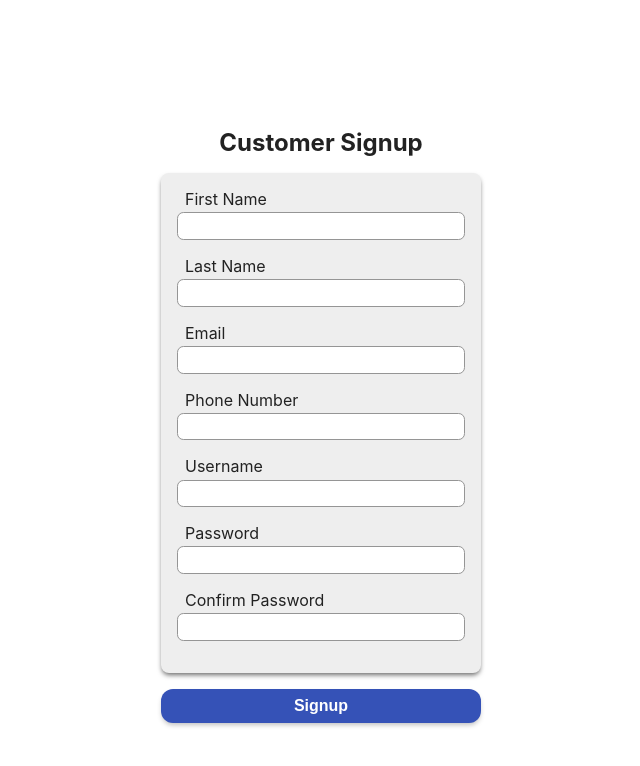
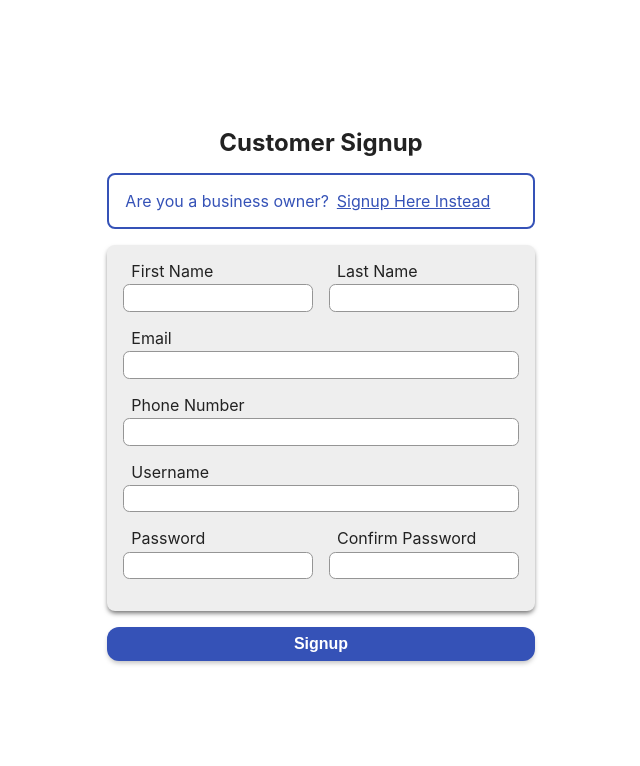
Before and after one commit to SEPT-MEDS/bookaroo, a React (Create React App) app in the folder frontend/: page /signup/customer in a window 1280 px wide. Shown: the top 766 px of the page, without its empty margins (319-959 px from the left). Built offline with nearby package versions, Linux system fonts and the light colour scheme.

Commit message:
Cleanup signup forms and add signup links

```diff
--- a/frontend/src/components/Notification/notificationStyle.js
+++ b/frontend/src/components/Notification/notificationStyle.js
@@ -1,9 +1,11 @@
 import styled from 'styled-components'
 
 export const Container = styled.div`
+  display: flex;
+  gap: .5em;
   padding: 1em;
   width: 100%;
-  color: ${p => p.theme.error};
+  color: ${p => p.theme.primary};
   background: ${p => p.theme.background};
   border-radius: .5rem;
   border: 2px solid currentColor;
@@ -12,4 +14,8 @@ export const Container = styled.div`
     color: ${p => p.theme.error};
     background: ${p => p.theme.errorBackground};
   }
+
+  a {
+    color: inherit;
+  }
 `
--- a/frontend/src/pages/BusinessSignupPage/BusinessSignupPage.js
+++ b/frontend/src/pages/BusinessSignupPage/BusinessSignupPage.js
@@ -1,6 +1,6 @@
 import React, { useState } from 'react'
 import { useForm } from 'react-hook-form'
-import { useHistory } from 'react-router'
+import { Link, useHistory } from 'react-router-dom'
 
 import { signup } from '../../services'
 
@@ -10,8 +10,9 @@ import {
   InputContainer,
   Heading,
   FieldsContainer,
-  ErrorNotification,
 } from './businessSignupPageStyle'
+
+import { Notification } from '../../components'
 
 
 const LoginPage = () => {
@@ -50,7 +51,11 @@ const LoginPage = () => {
     <Container>
       <Form onSubmit={handleSubmit(onSubmit)}>
         <Heading>Signup</Heading>
-        {error && <ErrorNotification>{error}</ErrorNotification>}
+        {error && <Notification isError={true}>{error}</Notification>}
+        <Notification>
+          Not a business owner?
+          <Link to='/signup/customer'>Signup Here Instead</Link>
+        </Notification>
         <FieldsContainer>
           <InputContainer>
             <label>First Name</label>
--- a/frontend/src/pages/CustomerSignupPage/CustomerSignupPage.js
+++ b/frontend/src/pages/CustomerSignupPage/CustomerSignupPage.js
@@ -1,6 +1,6 @@
 import React, { useState } from 'react'
 import { useForm } from 'react-hook-form'
-import { useHistory } from 'react-router'
+import { Link, useHistory } from 'react-router-dom'
 
 import { signup } from '../../services'
 import {
@@ -9,8 +9,9 @@ import {
   InputContainer,
   Heading,
   FieldsContainer,
-  ErrorNotification,
+  InputGroup
 } from './customerSignupPageStyle'
+import { Notification } from '../../components'
 
 const CustomerSignupPage = () => {
   const history = useHistory()
@@ -46,8 +47,13 @@ const CustomerSignupPage = () => {
     <Container>
       <Form onSubmit={handleSubmit(onSubmit)}>
         <Heading>Customer Signup</Heading>
-        {error && <ErrorNotification>{error}</ErrorNotification>}
+        {error && <Notification isError={true}>{error}</Notification>}
+        <Notification>
+          Are you a business owner?
+          <Link to='/signup/business'>Signup Here Instead</Link>
+        </Notification>
         <FieldsContainer>
+          <InputGroup>
             <InputContainer>
               <label>First Name</label>
               <input type="text" {...register('firstName', { required: true })} />
@@ -59,7 +65,7 @@ const CustomerSignupPage = () => {
               <input type="text" {...register('lastName', { required: true })} />
               {errors.lastName && 'This field is required'}
             </InputContainer>
-
+          </InputGroup>
           <InputContainer>
             <label>Email</label>
             <input type="email" {...register('email', { required: true })} />
@@ -78,6 +84,7 @@ const CustomerSignupPage = () => {
             {errors.username && 'This field is required'}
           </InputContainer>
 
+          <InputGroup>
             <InputContainer>
               <label>Password</label>
               <input
@@ -95,6 +102,7 @@ const CustomerSignupPage = () => {
               />
               {errors.confirmPassword && 'This field is required'}
             </InputContainer>
+          </InputGroup>
           <input type="hidden" {...register('type')} value="CUSTOMER"/>
           <input type="hidden" {...register('isEnabled')} value="true"/>
         </FieldsContainer>
--- a/frontend/src/pages/CustomerSignupPage/customerSignupPageStyle.js
+++ b/frontend/src/pages/CustomerSignupPage/customerSignupPageStyle.js
@@ -74,3 +74,9 @@ export const ErrorNotification = styled.div`
   border-radius: .5rem;
   border: 2px solid red;
 `
+
+export const InputGroup = styled.div`
+  display: grid;
+  grid-template-columns: 1fr 1fr;
+  gap: 1em;
+`
--- a/frontend/src/pages/LoginPage/LoginPage.js
+++ b/frontend/src/pages/LoginPage/LoginPage.js
@@ -1,6 +1,6 @@
 import React, { useState } from 'react'
 import { useForm } from 'react-hook-form'
-import { useHistory } from 'react-router'
+import { Link, useHistory } from 'react-router-dom'
 
 import { login } from '../../services'
 import { useAuth } from '../../hooks'
@@ -9,7 +9,8 @@ import {
   Form,
   InputContainer,
   Heading,
-  FieldsContainer
+  FieldsContainer,
+  LinkContainer
 } from './loginPageStyle'
 import { Notification } from '../../components'
 
@@ -60,6 +61,10 @@ const LoginPage = () => {
             />
             {errors.password && 'This field is required'}
           </InputContainer>
+          <LinkContainer>
+            {'Don\'t have an account? '}
+            <Link to='/signup/customer'>signup here</Link>
+          </LinkContainer>
         </FieldsContainer>
         <input type="submit" value="Login" />
       </Form>
--- a/frontend/src/pages/LoginPage/loginPageStyle.js
+++ b/frontend/src/pages/LoginPage/loginPageStyle.js
@@ -65,3 +65,13 @@ export const InputContainer = styled.div`
 export const Heading = styled.h2`
   text-align: center;
 `
+
+export const LinkContainer = styled.div`
+  color: ${p => p.theme.greyText};
+  display: flex;
+  gap: .5em;
+
+  a {
+    color: inherit;
+  }
+`
```
Lines whose indentation alone changed are shown as unchanged.
